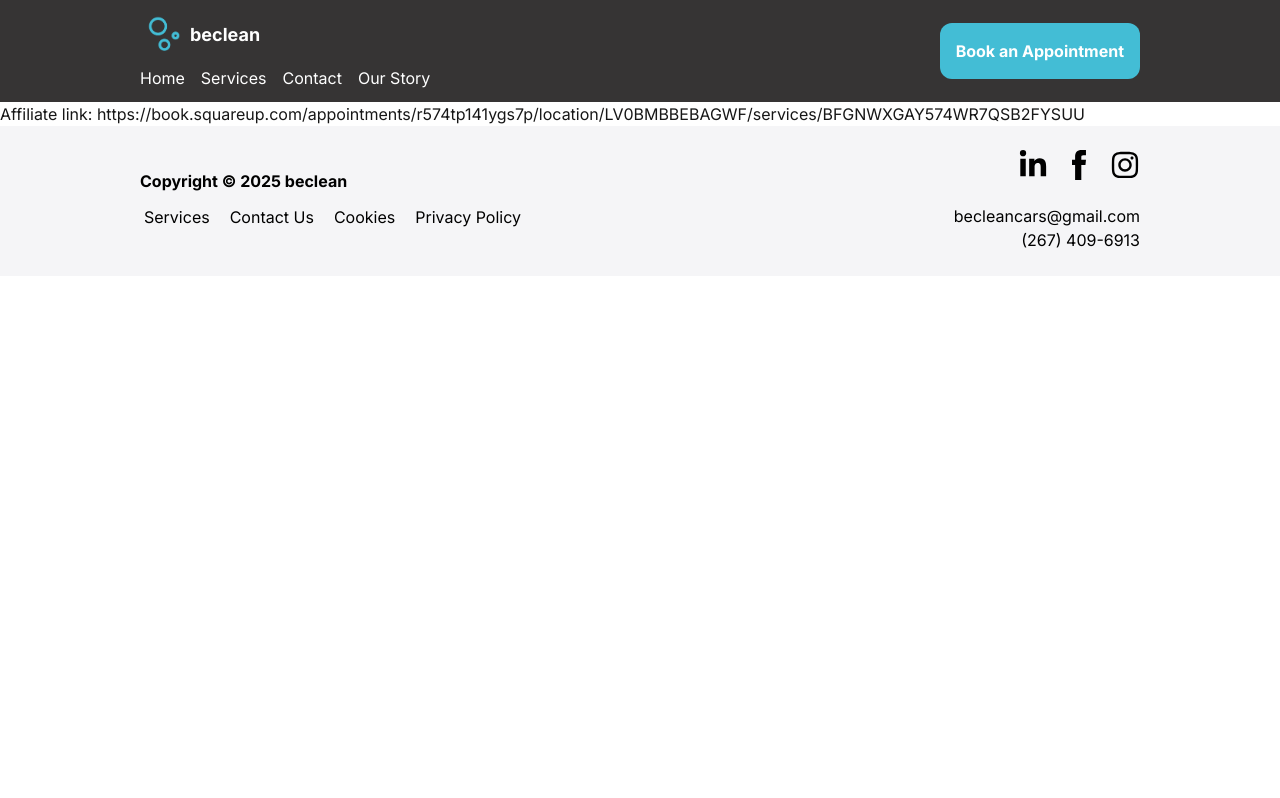
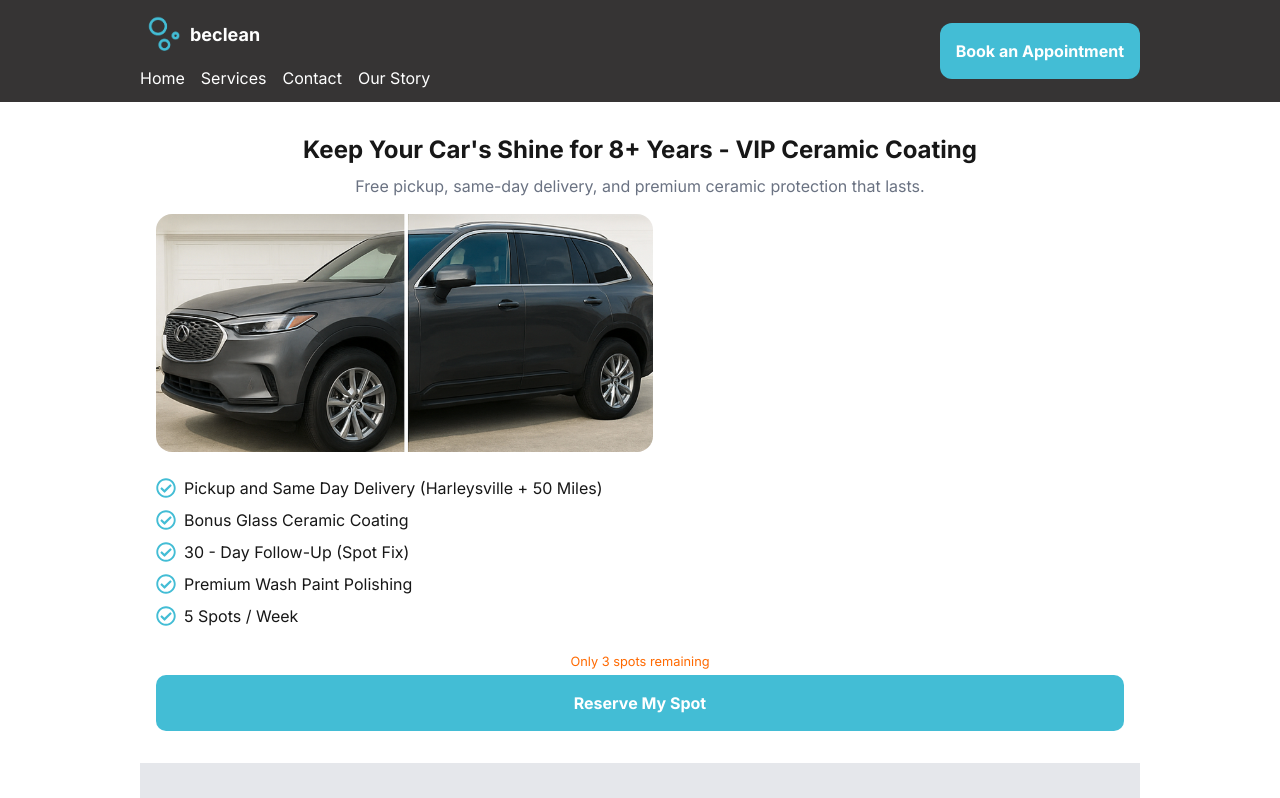
Before and after one commit to jisanjung/becleannext, a Next.js app: page /affiliate/1 in a window 1280 px wide. Shown: the top 798 px of the page. Built offline with nearby package versions, Linux system fonts and the light colour scheme.

Commit message:
render referral page for each slug

```diff
--- a/src/app/affiliate/[slug]/page.jsx
+++ b/src/app/affiliate/[slug]/page.jsx
@@ -1,4 +1,6 @@
+import Referral from "@/app/referral/Referral";
 import { AFFILIATE_BOOKING_LINK_MAPPING } from "@/constants";
+import { notFound } from "next/navigation";
 
 export const metadata = {
     title: "Affiliate VIP Ceramic Coating | beclean",
@@ -10,12 +12,14 @@ const Affiliate = async ({ params }) => {
     const { slug } = await params;
     const slugIsNotNumeric = isNaN(Number(slug));
 
-    if (slugIsNotNumeric && !(slug in AFFILIATE_BOOKING_LINK_MAPPING)) {
-        return <div>"{slug}" not found</div>
+    if (slugIsNotNumeric || !(slug in AFFILIATE_BOOKING_LINK_MAPPING)) {
+        return notFound();
     }
 
   return (
-    <div>Affiliate link: {AFFILIATE_BOOKING_LINK_MAPPING[slug]}</div>
+    <main>
+        <Referral slug={slug}/>
+    </main>
   )
 }
 
--- a/src/app/referral/Hero.jsx
+++ b/src/app/referral/Hero.jsx
@@ -1,7 +1,7 @@
-import { REFERRAL_NUMBER_OF_SPOTS_REMAINING } from "@/constants";
+import { AFFILIATE_BOOKING_LINK_MAPPING, REFERRAL_NUMBER_OF_SPOTS_REMAINING } from "@/constants";
 import { FaRegCheckCircle } from "react-icons/fa";
 
-const Hero = () => {
+const Hero = ({ slug }) => {
   return (
     <section className="wrapper px-4 py-8">
         <h1 className="text-2xl font-bold text-center mb-2">Keep Your Car's Shine for 8+ Years - VIP Ceramic Coating</h1>
@@ -48,7 +48,9 @@ const Hero = () => {
             </li>
         </ul>
         <small className="text-center block text-orange-500 mb-1">Only {REFERRAL_NUMBER_OF_SPOTS_REMAINING} spots remaining</small>
-        <a href="/book" className="button block text-center">
+        <a
+            href={slug ? AFFILIATE_BOOKING_LINK_MAPPING[slug] : '/book'}
+            className="button block text-center">
             Reserve My Spot
         </a>
     </section>
--- a/src/app/referral/Referral.jsx
+++ b/src/app/referral/Referral.jsx
@@ -10,10 +10,10 @@ import Endorsements from './Endorsements'
 import FaqSection from '@/components/FaqSection'
 import OurWork from './OurWork';
 
-const Referral = () => {
+const Referral = ({ slug }) => {
   return (
     <div>
-        <Hero/>
+        <Hero slug={slug}/>
         <Testimonials/>
         <OurWork/>
         <OurGuarantee/>
```
